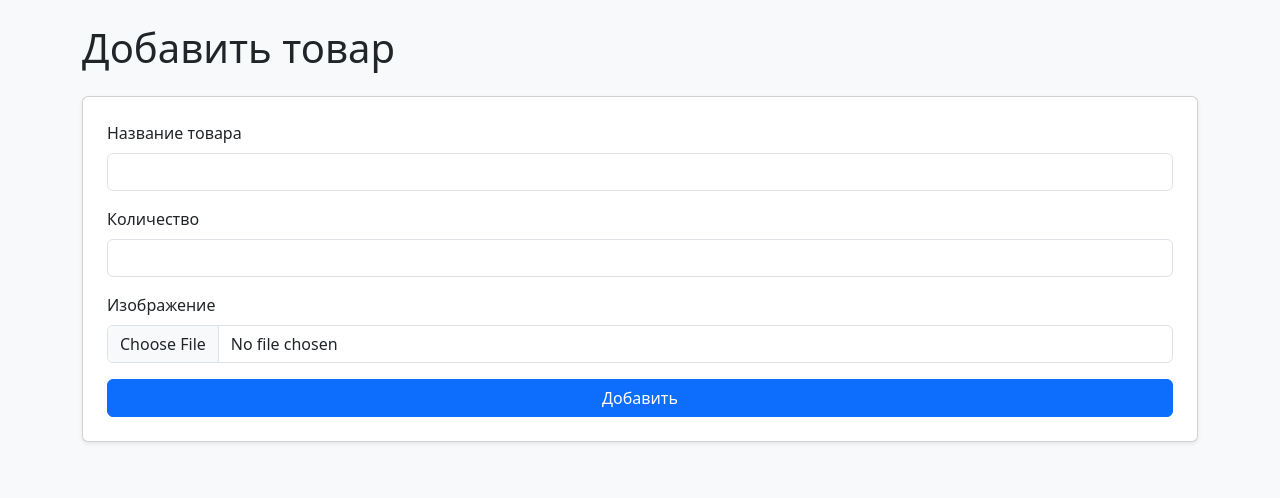
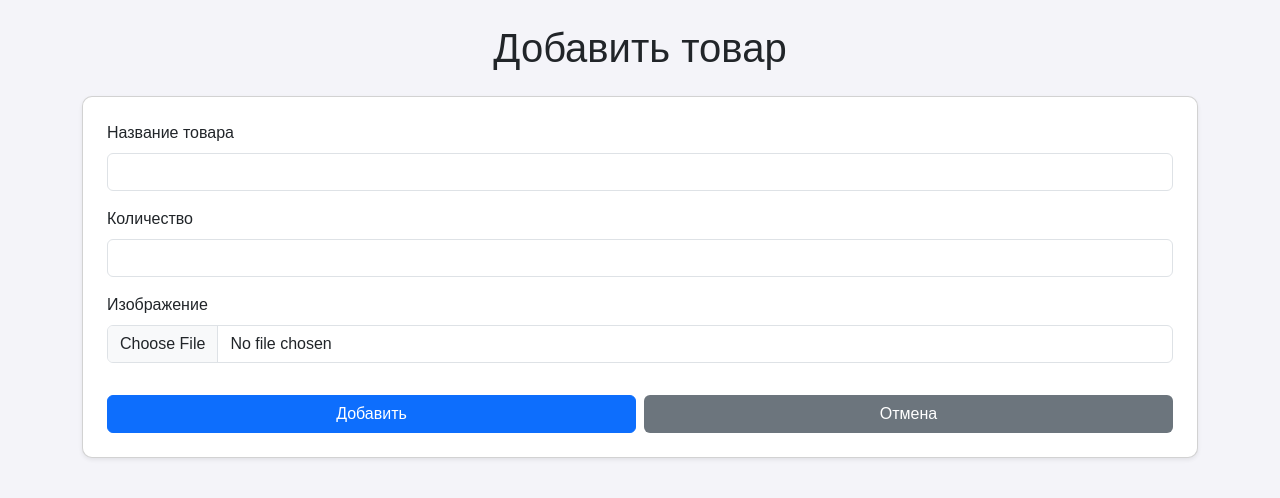
Before and after one commit to semionser/db1, a Flask app: page /add in a window 1280 px wide. Shown: the top 498 px of the page. Run offline with Flask 3, Linux system fonts and the light colour scheme; a user stored in the database is signed in; parts of the project's set-up code (start-up, migrations or seed data) failed here and were passed over.

Commit message:
обновление add

```diff
--- a/templates/add_product.html
+++ b/templates/add_product.html
@@ -3,11 +3,37 @@
 <head>
     <meta charset="UTF-8">
     <title>Добавить товар</title>
+    <meta name="viewport" content="width=device-width, initial-scale=1">
     <link href="https://cdn.jsdelivr.net/npm/bootstrap@5.3.0/dist/css/bootstrap.min.css" rel="stylesheet">
+    <style>
+        body {
+            background-color: #f4f4f9;
+            font-family: Arial, sans-serif;
+        }
+
+        .card {
+            border-radius: 10px;
+        }
+
+        .btn-cancel {
+            background-color: #6c757d;
+            color: white;
+        }
+
+        @media (max-width: 576px) {
+            h1 {
+                font-size: 1.5rem;
+            }
+
+            .btn {
+                font-size: 0.9rem;
+            }
+        }
+    </style>
 </head>
-<body class="bg-light">
+<body>
 <div class="container py-4">
-    <h1 class="mb-4">Добавить товар</h1>
+    <h1 class="mb-4 text-center">Добавить товар</h1>
     <form method="POST" enctype="multipart/form-data" class="card p-4 shadow-sm">
         <div class="mb-3">
             <label class="form-label">Название товара</label>
@@ -24,8 +50,13 @@
             <input type="file" name="image" class="form-control">
         </div>
 
-        <button type="submit" class="btn btn-primary">Добавить</button>
+        <div class="d-flex flex-column flex-sm-row justify-content-between gap-2 mt-3">
+            <button type="submit" class="btn btn-primary w-100">Добавить</button>
+            <a href="{{ url_for('index') }}" class="btn btn-cancel w-100">Отмена</a>
+        </div>
     </form>
 </div>
+
+<script src="https://cdn.jsdelivr.net/npm/bootstrap@5.3.0/dist/js/bootstrap.bundle.min.js"></script>
 </body>
 </html>
```
